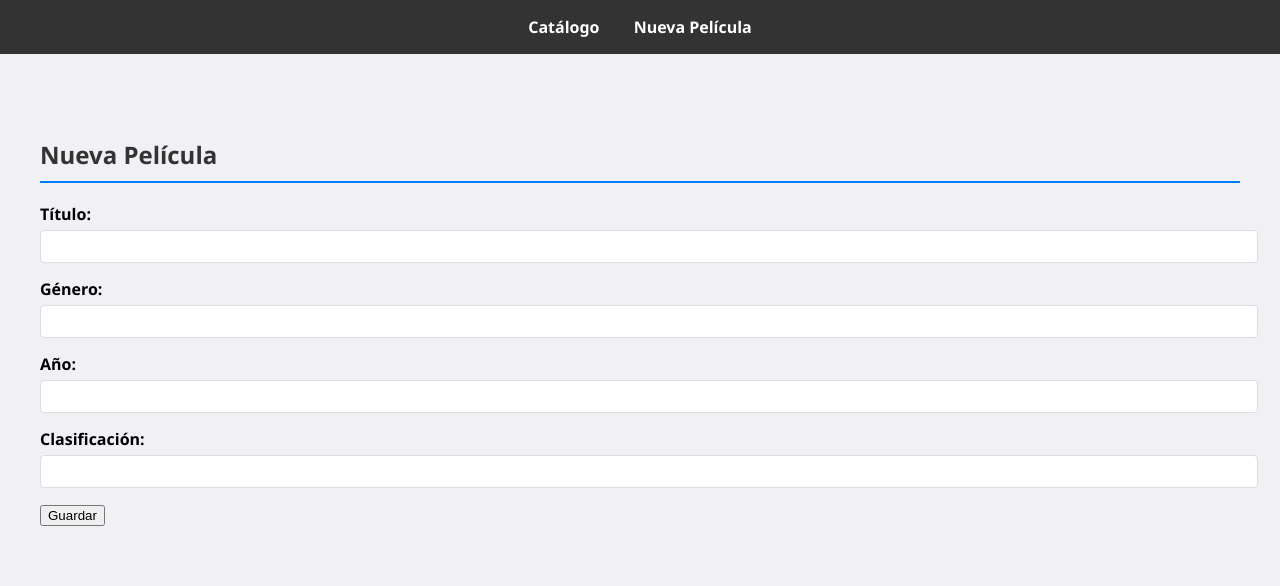
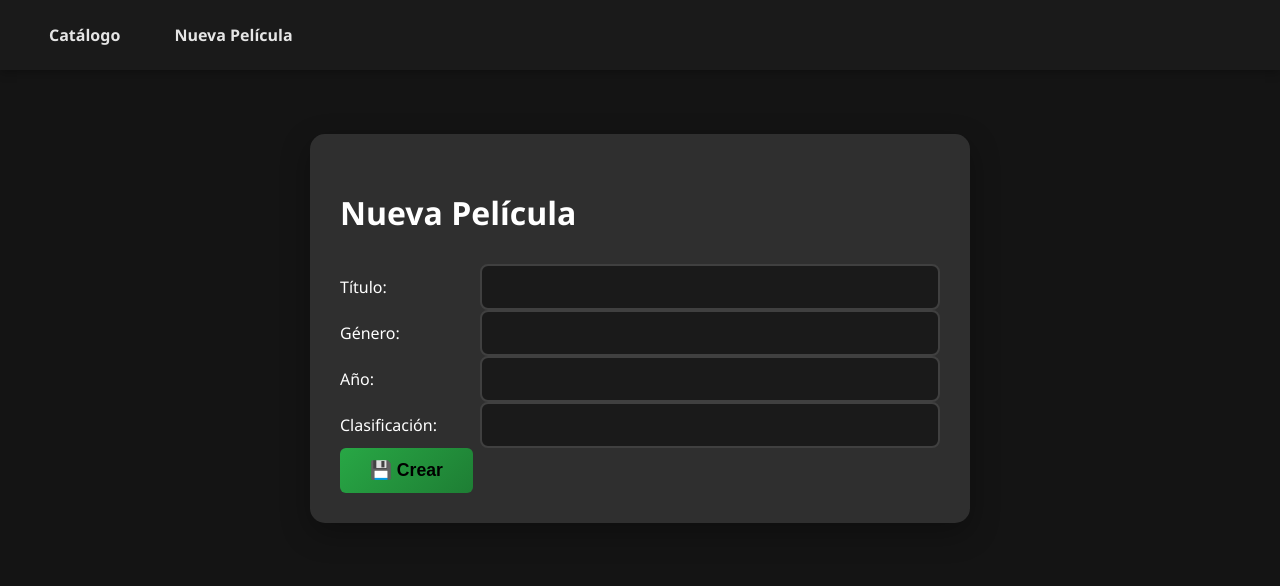
Before and after one commit to CarlosVelazquezG/Final2P, a Flask app: page /editar in a window 1280 px wide. Shown: the top 586 px of the page. Run offline with Flask 3, Linux system fonts and the light colour scheme.

Commit message:
Completo
Todo completo, ya bonito, pulido y todo. Cualquier cosa ahorita lo resolvemos caramba.

```diff
--- a/FrontPeliculas/static/css/styles.css
+++ b/FrontPeliculas/static/css/styles.css
@@ -1,145 +1,276 @@
+/* ========== ESTILOS BASE ========== */
 body {
     font-family: 'Segoe UI', Tahoma, Geneva, Verdana, sans-serif;
-    background-color: #f0f0f5;
+    background-color: #141414;
+    color: #ffffff;
     margin: 0;
     padding: 0;
 }
 
 nav {
-    background-color: #333;
-    padding: 1rem;
-    color: white;
-    text-align: center;
+    background-color: #1a1a1a;
+    padding: 1.5rem;
+    box-shadow: 0 2px 10px rgba(0, 0, 0, 0.3);
 }
 
 nav a {
+    color: #e5e5e5;
+    text-decoration: none;
+    margin: 0 25px;
+    font-weight: 600;
+    transition: color 0.3s ease;
+}
+
+nav a:hover {
+    color: #ffffff;
+    text-shadow: 0 0 10px rgba(255, 255, 255, 0.4);
+}
+
+.container {
+    max-width: 1400px;
+    margin: 0 auto;
+    padding: 2rem;
+}
+
+/* ========== CATÁLOGO MODERNO ========== */
+.peliculas-grid {
+    display: grid;
+    grid-template-columns: repeat(auto-fill, minmax(280px, 1fr));
+    gap: 30px;
+    padding: 2rem 0;
+}
+
+.tarjeta-pelicula {
+    position: relative;
+    border-radius: 12px;
+    overflow: hidden;
+    background: #2f2f2f;
+    transition: transform 0.3s cubic-bezier(0.4, 0, 0.2, 1);
+    box-shadow: 0 8px 30px rgba(0, 0, 0, 0.3);
+}
+
+.tarjeta-pelicula:hover {
+    transform: scale(1.05);
+    z-index: 2;
+}
+
+.poster {
+    width: 100%;
+    height: 400px;
+    object-fit: cover;
+    border-radius: 12px 12px 0 0;
+    transition: filter 0.3s ease;
+}
+
+.tarjeta-pelicula:hover .poster {
+    filter: brightness(1.1);
+}
+
+.contenido-tarjeta {
+    padding: 20px;
+}
+
+.titulo-pelicula {
+    font-size: 1.3em;
+    margin: 0 0 10px 0;
+    white-space: nowrap;
+    overflow: hidden;
+    text-overflow: ellipsis;
+    color: #fff;
+}
+
+.detalles-pelicula {
+    font-size: 0.95em;
+    color: #a3a3a3;
+    margin: 8px 0;
+    display: flex;
+    gap: 12px;
+    align-items: center;
+}
+
+/* ========== BOTONES FLOTANTES ========== */
+.contenedor-botones {
+    display: flex;
+    gap: 12px;
+    margin-top: 20px;
+    opacity: 0;
+    transition: opacity 0.3s ease;
+}
+
+.tarjeta-pelicula:hover .contenedor-botones {
+    opacity: 1;
+}
+
+.boton {
+    padding: 10px 20px;
+    border: none;
+    border-radius: 6px;
+    cursor: pointer;
+    font-weight: 600;
+    transition: all 0.3s ease;
+    display: flex;
+    align-items: center;
+    gap: 8px;
+    text-decoration: none;
+    font-size: 0.95em;
+}
+
+.boton-detalle {
+    background: linear-gradient(135deg, #00c6fb 0%, #005bea 100%);
     color: white;
-    text-decoration: none;
-    margin: 0 15px;
+}
+
+.boton-editar {
+    background: linear-gradient(135deg, #ffd700 0%, #ff8c00 100%);
+    color: #000;
+}
+
+.boton-eliminar {
+    background: linear-gradient(135deg, #ff416c 0%, #ff4b2b 100%);
+    color: white;
+}
+
+.boton:hover {
+    transform: translateY(-2px);
+    box-shadow: 0 5px 15px rgba(0, 0, 0, 0.3);
+}
+
+/* ========== ESTILOS ADICIONALES ========== */
+.sin-resultados {
+    text-align: center;
+    color: #666;
+    font-size: 1.2em;
+    padding: 50px 0;
+}
+
+/* Mantén tus otros estilos (formularios, error.html, etc.) */
+
+/* ========== DETALLE DE PELÍCULA ========== */
+.tarjeta-detalle {
+    display: grid;
+    grid-template-columns: 1fr 2fr;
+    gap: 40px;
+    background: #2f2f2f;
+    border-radius: 15px;
+    padding: 30px;
+    box-shadow: 0 10px 30px rgba(0,0,0,0.3);
+}
+
+.poster-grande {
+    width: 100%;
+    border-radius: 12px;
+    box-shadow: 0 10px 20px rgba(0,0,0,0.2);
+}
+
+.info-detalle {
+    display: flex;
+    flex-direction: column;
+    gap: 25px;
+}
+
+.titulo-detalle {
+    font-size: 2.5em;
+    color: #fff;
+    margin: 0;
+}
+
+.meta-info {
+    display: flex;
+    gap: 20px;
+    align-items: center;
+    color: #a3a3a3;
+    font-size: 1.1em;
+}
+
+.ano-detalle {
+    background: #404040;
+    padding: 5px 15px;
+    border-radius: 20px;
+}
+
+.clasificacion-detalle {
+    background: #007bff;
+    color: white;
+    padding: 5px 15px;
+    border-radius: 20px;
     font-weight: bold;
 }
 
-nav a:hover {
-    text-decoration: underline;
+.acciones-detalle {
+    display: flex;
+    gap: 15px;
+    margin-top: auto;
 }
 
-.container {
-    max-width: 1200px;
-    margin: 2rem auto;
-    padding: 2rem;
+/* ========== FORMULARIO DE EDICIÓN ========== */
+.contenedor-editor {
+    max-width: 600px;
+    margin: 0 auto;
+    background: #2f2f2f;
+    padding: 30px;
+    border-radius: 15px;
+    box-shadow: 0 10px 30px rgba(0,0,0,0.3);
 }
 
-.peliculas {
-    display: grid;
-    grid-template-columns: repeat(auto-fill, minmax(250px, 1fr));
-    gap: 20px;
-    margin-top: 20px;
+.titulo-editor {
+    color: #fff;
+    font-size: 2em;
+    margin-bottom: 30px;
+    display: flex;
+    align-items: center;
+    gap: 15px;
 }
 
-.pelicula {
-    background: white;
-    border-radius: 8px;
-    padding: 15px;
-    box-shadow: 0 2px 4px rgba(0, 0, 0, 0.1);
-    text-align: center;
+.formulario-pelicula {
+    display: flex;
+    flex-direction: column;
+    gap: 25px;
 }
 
-.poster {
-    max-width: 150px;
-    height: auto;
-    border-radius: 8px;
-    margin-bottom: 10px;
+.grupo-formulario {
+    display: grid;
+    grid-template-columns: 120px 1fr;
+    align-items: center;
+    gap: 20px;
 }
 
-.acciones {
-    margin-top: 15px;
+.etiqueta-input {
+    color: #fff;
+    font-weight: 600;
     display: flex;
+    align-items: center;
     gap: 10px;
-    justify-content: center;
 }
 
-.boton-editar {
-    background-color: #ffc107;
-    color: black;
-    padding: 8px 15px;
-    border-radius: 4px;
-    text-decoration: none;
+.input-estilizado {
+    padding: 12px 20px;
+    border: 2px solid #404040;
+    border-radius: 8px;
+    background: #1a1a1a;
+    color: #fff;
+    font-size: 1em;
+    transition: all 0.3s ease;
 }
 
-.boton-eliminar {
-    background-color: #dc3545;
-    color: white;
-    padding: 8px 15px;
-    border-radius: 4px;
-    text-decoration: none;
-}
-
-.sin-resultados {
-    text-align: center;
-    color: #666;
-    font-style: italic;
-}
-
-.form-group {
-    margin-bottom: 15px;
-}
-
-.form-group label {
-    display: block;
-    margin-bottom: 5px;
-    font-weight: bold;
-}
-
-.form-group input {
-    width: 100%;
-    padding: 8px;
-    border: 1px solid #ddd;
-    border-radius: 4px;
+.input-estilizado:focus {
+    border-color: #007bff;
+    outline: none;
+    box-shadow: 0 0 10px rgba(0,123,255,0.3);
 }
 
 .boton-guardar {
-    background-color: #28a745;
-    color: white;
-    padding: 10px 20px;
-    border: none;
-    border-radius: 4px;
-    cursor: pointer;
+    align-self: flex-end;
+    background: linear-gradient(135deg, #28a745 0%, #1e7e34 100%);
+    padding: 12px 30px;
+    font-size: 1.1em;
 }
 
-/* Botón de creación */
-.boton-crear {
-    background-color: #28a745;
-    color: white;
-    padding: 10px 20px;
-    border-radius: 5px;
-    text-decoration: none;
-    display: inline-block;
-    margin-bottom: 20px;
+.icono-input {
+    color: #007bff;
+    font-size: 1.2em;
 }
 
-/* Diferenciar creación/edición */
-h2 {
-    color: #333;
-    border-bottom: 2px solid #007bff;
-    padding-bottom: 10px;
+/* ========== BOTÓN VOLVER ========== */
+.boton-volver {
+    background: linear-gradient(135deg, #6c757d 0%, #495057 100%);
 }
-
-/* Estilos para página de error */
-.contenedor-error {
-    text-align: center;
-    max-width: 600px;
-    margin: 50px auto;
-    padding: 20px;
-    background-color: #fff3cd;
-    border: 1px solid #ffeeba;
-    border-radius: 8px;
-}
-
-.mensaje-error {
-    color: #856404;
-    background-color: #fff3cd;
-    padding: 15px;
-    margin: 20px 0;
-    border-radius: 4px;
-    font-size: 1.1em;
-}
--- a/FrontPeliculas/templates/base.html
+++ b/FrontPeliculas/templates/base.html
@@ -4,6 +4,7 @@
     <meta charset="UTF-8">
     <title>{% block title %}CineFlask{% endblock %}</title>
     <link rel="stylesheet" href="{{ url_for('static', filename='css/styles.css') }}">
+    <link rel="stylesheet" href="https://cdnjs.cloudflare.com/ajax/libs/font-awesome/6.4.0/css/all.min.css">
 </head>
 <body>
     <nav>
--- a/FrontPeliculas/templates/editar.html
+++ b/FrontPeliculas/templates/editar.html
@@ -1,29 +1,67 @@
 {% extends "base.html" %}
 
 {% block content %}
-<h2>{% if pelicula %}Editar{% else %}Nueva{% endif %} Película</h2>
+<div class="container">
+    <div class="contenedor-editor">
+        <h2 class="titulo-editor">
+            {% if pelicula %}Editando: {{ pelicula.title }}{% else %}Nueva Película{% endif %}
+        </h2>
 
+        <!-- Formulario corregido -->
         <form method="POST" action="{% if pelicula %}{{ url_for('guardar_pelicula', id=pelicula['id']) }}{% else %}{{ url_for('guardar_pelicula') }}{% endif %}">
-    <div class="form-group">
+            <div class="grupo-formulario">
                 <label>Título:</label>
-        <input type="text" name="title" value="{{ pelicula.title if pelicula }}" required>
+                <input
+                    type="text"
+                    name="title"
+                    value="{{ pelicula.title if pelicula }}"
+                    required
+                    class="input-estilizado"
+                >
             </div>
 
-    <div class="form-group">
+            <div class="grupo-formulario">
                 <label>Género:</label>
-        <input type="text" name="genre" value="{{ pelicula.genre if pelicula }}" required>
+                <input
+                    type="text"
+                    name="genre"
+                    value="{{ pelicula.genre if pelicula }}"
+                    required
+                    class="input-estilizado"
+                >
             </div>
 
-    <div class="form-group">
+            <div class="grupo-formulario">
                 <label>Año:</label>
-        <input type="number" name="year" value="{{ pelicula.year if pelicula }}" min="1900" max="2100" required>
+                <input
+                    type="number"
+                    name="year"
+                    value="{{ pelicula.year if pelicula }}"
+                    min="1900"
+                    max="2100"
+                    required
+                    class="input-estilizado"
+                >
             </div>
 
-    <div class="form-group">
+            <div class="grupo-formulario">
                 <label>Clasificación:</label>
-        <input type="text" name="clss" value="{{ pelicula.clss if pelicula }}" maxlength="1" pattern="[A-C]" title="Solo A, B o C" required>
+                <input
+                    type="text"
+                    name="clss"
+                    value="{{ pelicula.clss if pelicula }}"
+                    maxlength="1"
+                    pattern="[A-Ca-c]"
+                    title="Solo A, B o C"
+                    required
+                    class="input-estilizado"
+                >
             </div>
 
-    <button type="submit" class="boton">Guardar</button>
+            <button type="submit" class="boton boton-guardar">
+                💾 {% if pelicula %}Actualizar{% else %}Crear{% endif %}
+            </button>
         </form>
+    </div>
+</div>
 {% endblock %}
```
Also changed, not shown: FrontPeliculas/templates/catalogo.html (+39 -12 lines), FrontPeliculas/templates/detalle.html (+32 -7 lines), FrontPeliculas/templates/index.html (deleted, +0 -8 lines), EntornoPeliculas/DB/peliculas.sqlite. Lines whose indentation alone changed are shown as unchanged.
